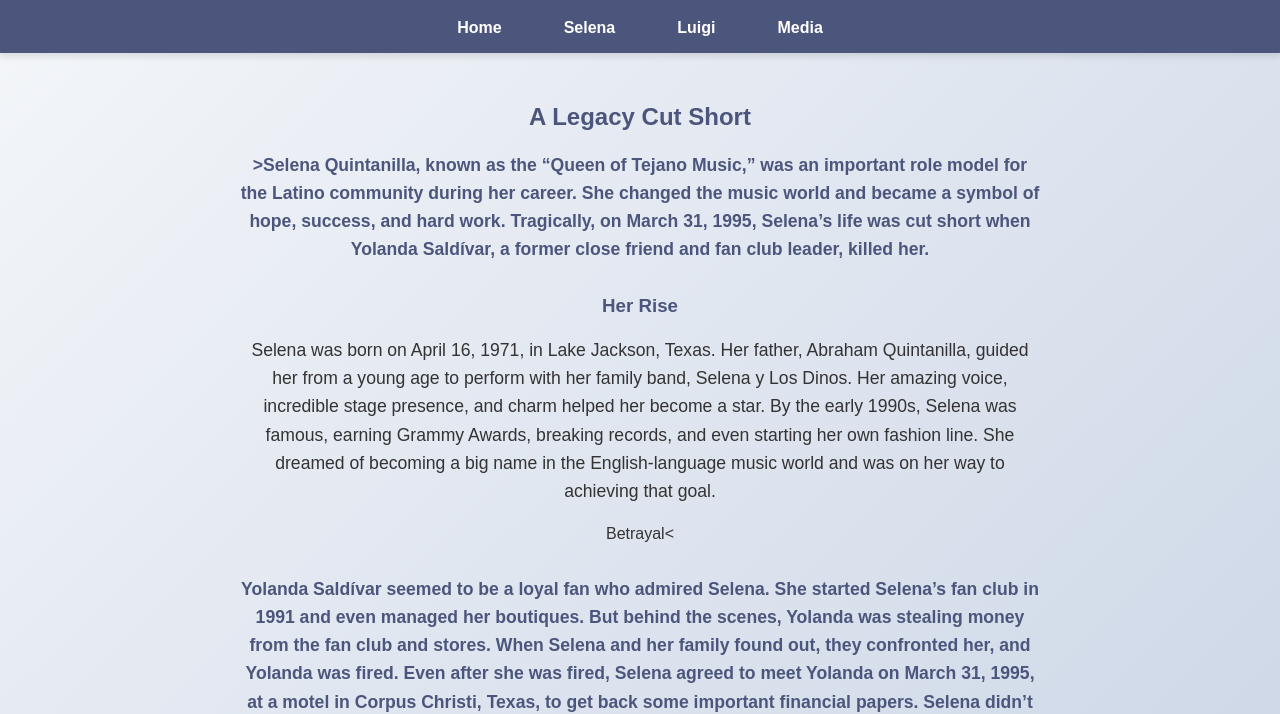
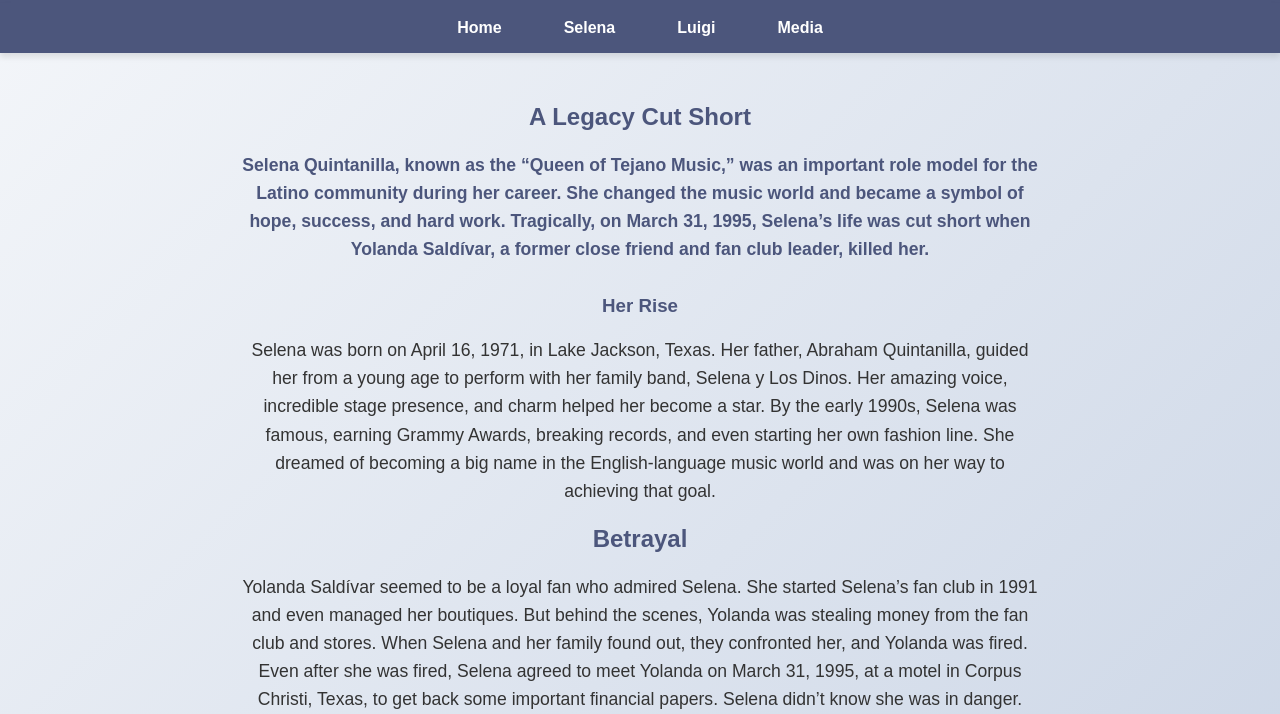
Before and after one commit to gomez-mariana/Crime-Media-and-Morality, a plain HTML site: page selena.html in a window 1280 px wide. Shown: the part 90-804 px from the top of the page. Drawn offline with Linux system fonts and the light colour scheme.

Commit message:
Update selena.html

```diff
--- a/selena.html
+++ b/selena.html
@@ -96,10 +96,10 @@
     </nav>
     <main>
         <h2>A Legacy Cut Short<h2>
-<p>>Selena Quintanilla, known as the “Queen of Tejano Music,” was an important role model for the Latino community during her career. She changed the music world and became a symbol of hope, success, and hard work. Tragically, on March 31, 1995, Selena’s life was cut short when Yolanda Saldívar, a former close friend and fan club leader, killed her.</p>
+<p>Selena Quintanilla, known as the “Queen of Tejano Music,” was an important role model for the Latino community during her career. She changed the music world and became a symbol of hope, success, and hard work. Tragically, on March 31, 1995, Selena’s life was cut short when Yolanda Saldívar, a former close friend and fan club leader, killed her.</p>
 <h3>Her Rise</h3>
 <p>Selena was born on April 16, 1971, in Lake Jackson, Texas. Her father, Abraham Quintanilla, guided her from a young age to perform with her family band, Selena y Los Dinos. Her amazing voice, incredible stage presence, and charm helped her become a star. By the early 1990s, Selena was famous, earning Grammy Awards, breaking records, and even starting her own fashion line. She dreamed of becoming a big name in the English-language music world and was on her way to achieving that goal.</p>
-</h3>Betrayal<<h3>
+<h2>Betrayal</h2>
 <p>Yolanda Saldívar seemed to be a loyal fan who admired Selena. She started Selena’s fan club in 1991 and even managed her boutiques. But behind the scenes, Yolanda was stealing money from the fan club and stores. When Selena and her family found out, they confronted her, and Yolanda was fired.
 Even after she was fired, Selena agreed to meet Yolanda on March 31, 1995, at a motel in Corpus Christi, Texas, to get back some important financial papers. Selena didn’t know she was in danger. During their meeting, Yolanda pulled out a gun and shot Selena as she tried to leave. Selena managed to get to the motel lobby, where she named Yolanda as her attacker before she collapsed. She was rushed to the hospital but died at just 23 years old.</p>
 <h3>The Aftermath</h3>
```
